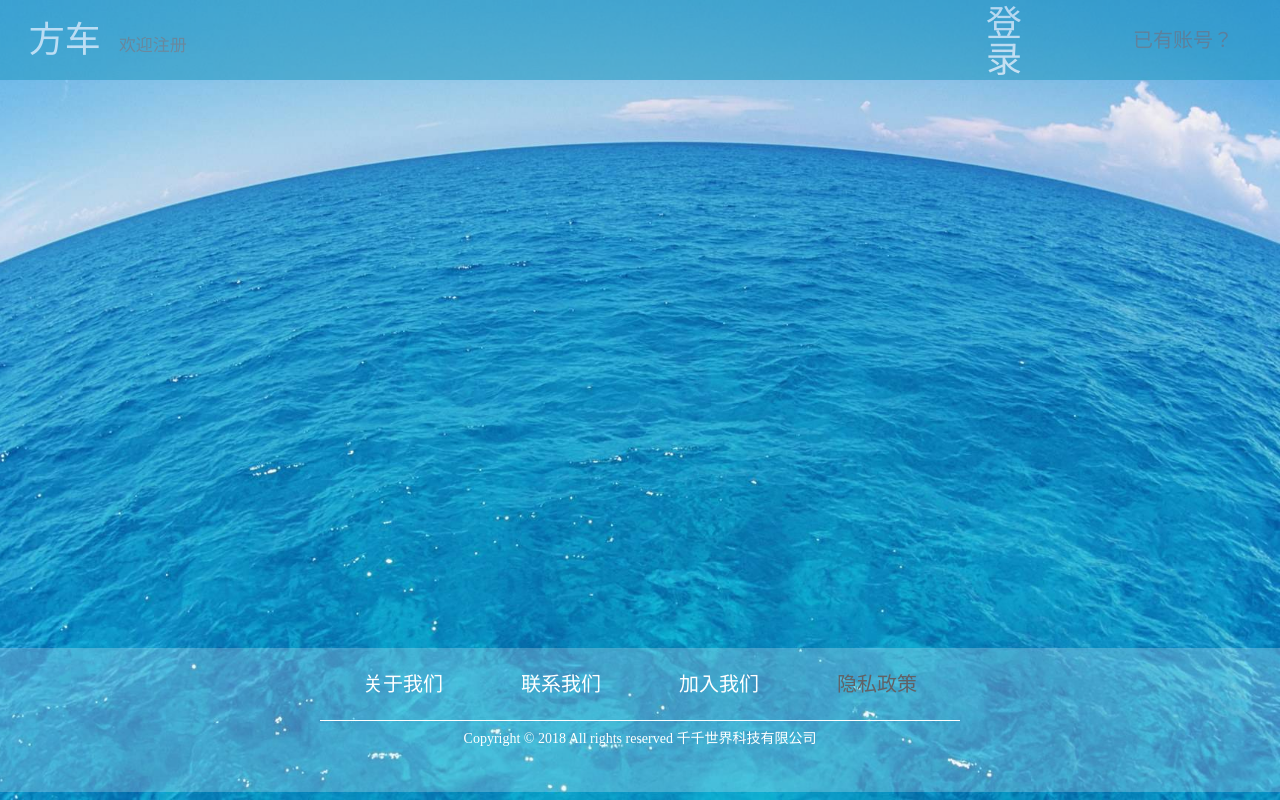
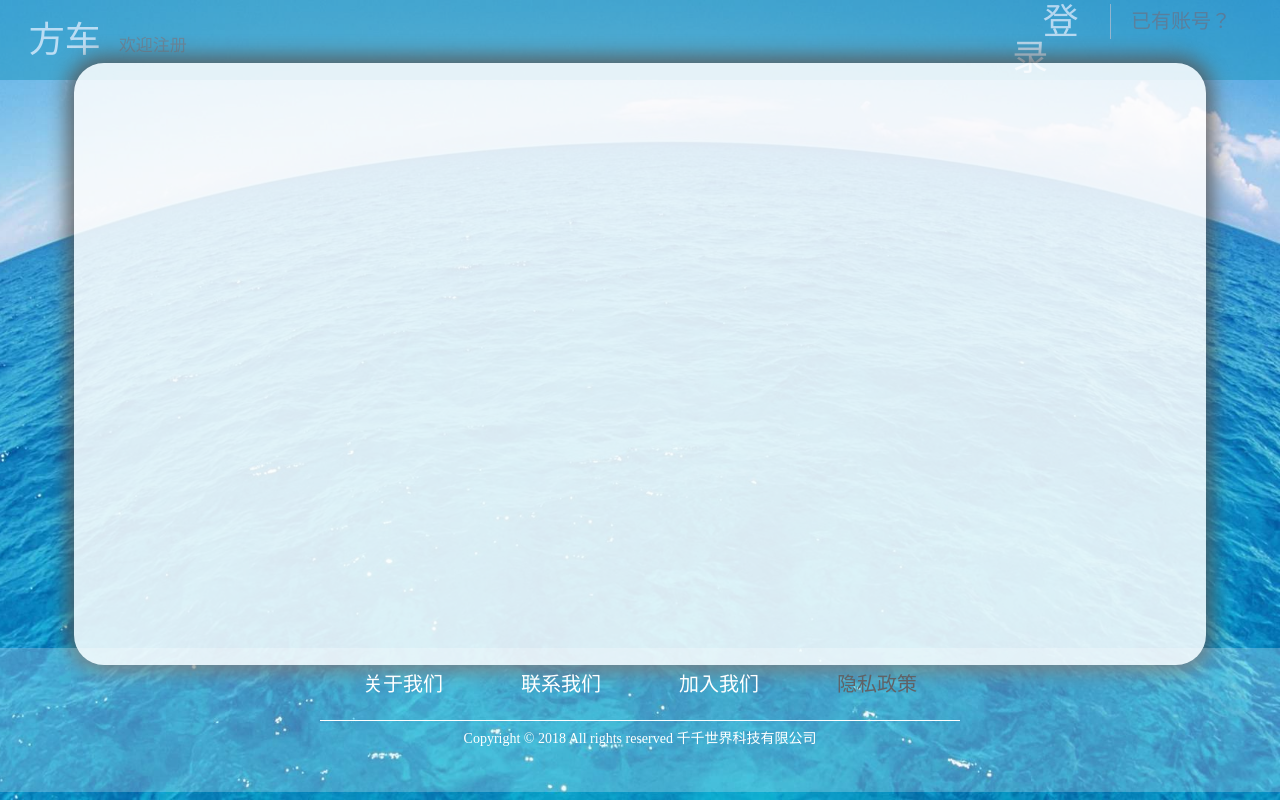
Before and after one commit to ShanChain/hiChain, a Vue app: page /#/loginreg in a window 1280 px wide. Built offline with nearby package versions, Linux system fonts and the light colour scheme.

Commit message:
登录注册页面的共同布局组件

```diff
--- a/src/components/LoginReg.vue
+++ b/src/components/LoginReg.vue
@@ -11,15 +11,17 @@
 
         <div class="navs">
           <el-breadcrumb separator="|">
-            <el-breadcrumb-item class="order0"><a href="javascript:void(0)" class="menu login">登录</a></el-breadcrumb-item>
-            <el-breadcrumb-item class="order0">|</el-breadcrumb-item>
-            <el-breadcrumb-item class="order1"><a href="javascript:void(0)" class="menu have">已有账号？</a></el-breadcrumb-item>
+            <el-breadcrumb-item class="order0"><a href="javascript:void(0)" class="item login">登录</a></el-breadcrumb-item>
+            <span class="line">|</span>
+            <el-breadcrumb-item class="order1"><a href="javascript:void(0)" class="item have">已有账号？</a></el-breadcrumb-item>
           </el-breadcrumb>
         </div>
       </el-col>
     </el-row>
     <el-row class="container">
-      <slot></slot>
+      <div class="main">
+        <slot></slot>
+      </div>
     </el-row>
     <el-row class="footer">
       <el-col :span="24" class="aboutInfo">
@@ -112,33 +114,61 @@
   .header .navs .el-breadcrumb__separator {
     font-size: 0;
   }
+   .header .navs .line{
+    border-left: 1.3px solid #c3c3c3;
+    height: 35px;
+    line-height: 102px;
+    font-size: 0;
+  }
+
   .header .navs a.login{
     font-weight: normal;
     cursor: pointer;
     border: none;
     box-sizing: border-box;
-    padding: 0 30px;
     color: rgba(255, 255, 255, 1);
     font-size: 36px;
     text-align: center;
     font-family: Roboto;
+    padding-right: 10px;
+    letter-spacing: 0;
   }
   .header .navs a.have{
     font-weight: normal;
     cursor: pointer;
     border: none;
     box-sizing: border-box;
-    padding: 0 47px 0 20px;
+    padding: 0 49px 0 20px;
     color: rgba(255, 255, 255, 1);
     font-size: 20px;
     text-align: center;
     font-family: Roboto;
+    line-height: 35px;
   }
   .header .navs a.menu:hover{
     color: #38d1d5;
     cursor: pointer;
   }
 
+  .layout .container{
+    display: flex;
+    align-items: center;
+    justify-content: center;
+  }
+  .layout .container .main{
+    width: 1130px;
+    height: 600px;
+    line-height: 20px;
+    opacity: 0.85;
+    border-radius: 30px;
+    background-color: rgba(255, 255, 255, 1);
+    color: rgba(16, 16, 16, 1);
+    font-size: 14px;
+    text-align: center;
+    box-shadow: 0px 0px 20px 7px rgba(85, 85, 85, 1);
+    font-family: Roboto;
+    border: 1px solid rgba(255, 255, 255, 0);
+  }
 
  .layout .footer{
     height:18%;
```
